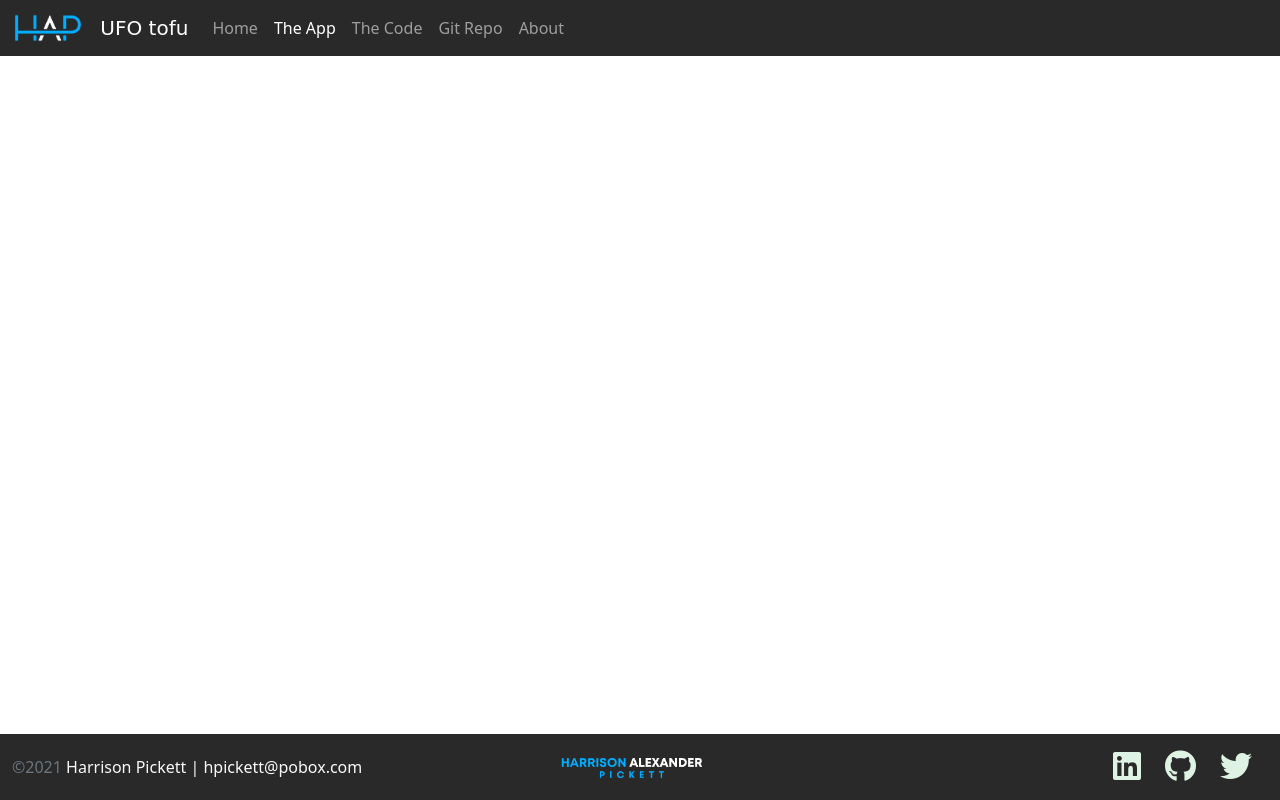
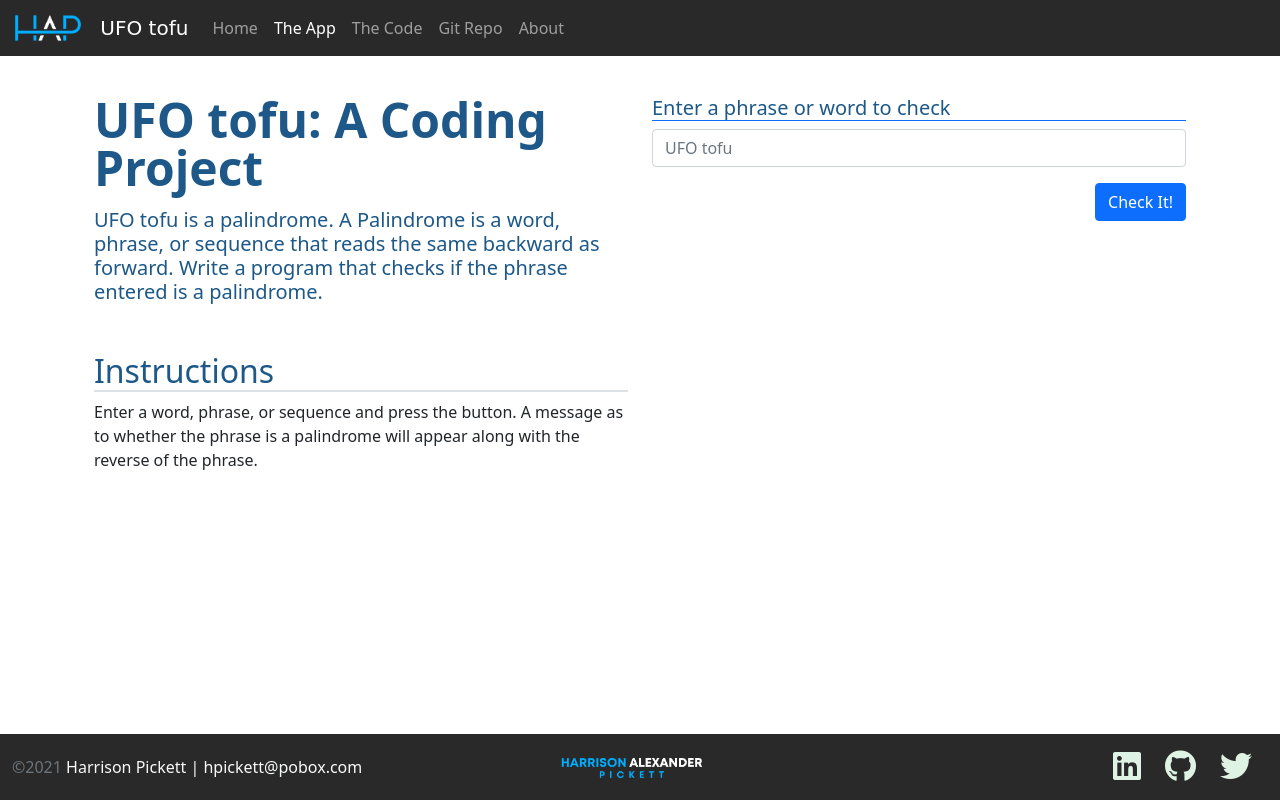
Before and after one commit to harrisonapickettiv/ufotofu, a website built with Parcel: page src/app.html in a window 1280 px wide. Built offline with nearby package versions, Linux system fonts and the light colour scheme.

Commit message:
Build UFO tofu user interface

```diff
--- a/src/app.html
+++ b/src/app.html
@@ -169,7 +169,61 @@
     </nav>
     <!-- ==== Main Section ==== -->
     <main class="flex-shrink-0">
-      <div class="container"></div>
+      <div class="container mt-5 px-4 py-5">
+        <div class="row row-cols-1 row-cols-lg-2">
+          <div class="col mb-4">
+            <h1 class="display-5 fw-bold lh-1 mb-3">
+              UFO tofu: A Coding Project
+            </h1>
+            <h4 class="lead">
+              UFO tofu is a palindrome. A Palindrome is a word, phrase, or
+              sequence that reads the same backward as forward. Write a program
+              that checks if the phrase entered is a palindrome.
+            </h4>
+            <h2 class="border-2 border-bottom mt-5">Instructions</h2>
+            <p>
+              Enter a word, phrase, or sequence and press the button. A message
+              as to whether the phrase is a palindrome will appear along with
+              the reverse of the phrase.
+            </p>
+          </div>
+          <div class="col">
+            <h5 class="border-1 border-bottom border-primary">
+              Enter a phrase or word to check
+            </h5>
+            <form action="submit" class="gy-3 gx-2 mb-3 row">
+              <div class="col">
+                <input
+                  type="text"
+                  id="userString"
+                  class="form-control"
+                  placeholder="UFO tofu"
+                  aria-label="Enter A String"
+                />
+              </div>
+              <div class="col-12 d-flex justify-content-end">
+                <button type="submit" id="btnSubmit" class="btn btn-primary">
+                  Check It!
+                </button>
+              </div>
+            </form>
+            <div id="error" class="p-3 bg-danger" hidden aria-hidden="true">
+              <h5 class="text-white">Error:</h5>
+              <p class="text-white m-0">
+                You must enter a phrase or word to check.
+              </p>
+            </div>
+            <div id="result" class="p-3 bg-secondary" hidden aria-hidden="true">
+              <h5 id="resMsg" class="text-white border-bottom">
+                Well Done! You entered a palindrome!
+              </h5>
+              <p class="text-white m-0">
+                Your string reversed is <span id="reversed">ufotofu</span>
+              </p>
+            </div>
+          </div>
+        </div>
+      </div>
     </main>
     <!-- ==== Footer Section ==== -->
     <footer class="footer mt-auto py-3">
@@ -248,5 +302,5 @@
   </body>
   <script src="../node_modules/@popperjs/core/dist/cjs/popper.js"></script>
   <script src="../node_modules/bootstrap/dist/js/bootstrap.js"></script>
-  <script src="js/site.js"></script>
+  <script src="js/app.js"></script>
 </html>
```
Also changed, not shown: src/js/app.js (renamed from src/js/site.js).
